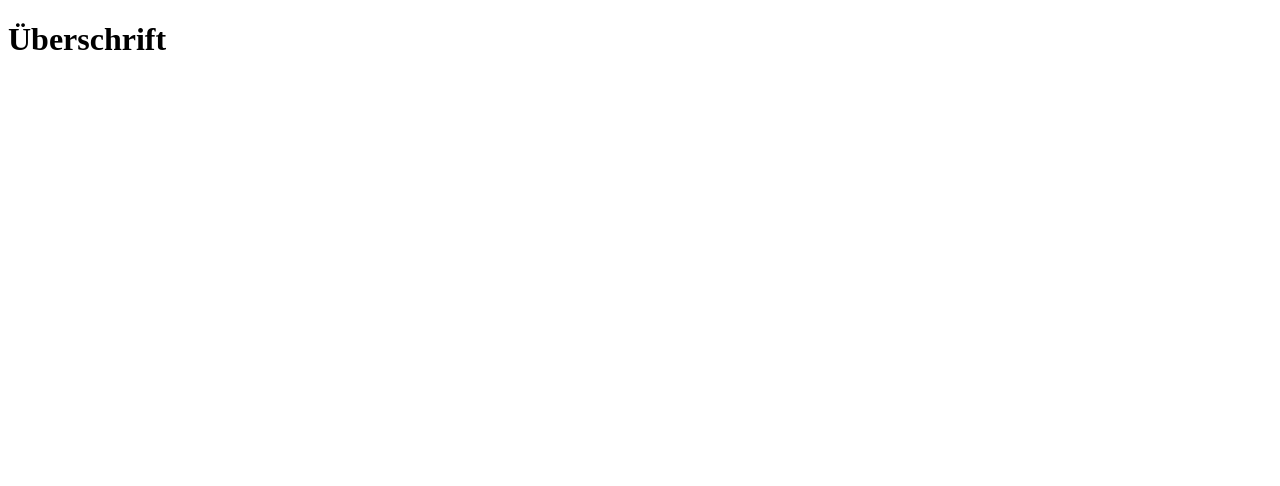
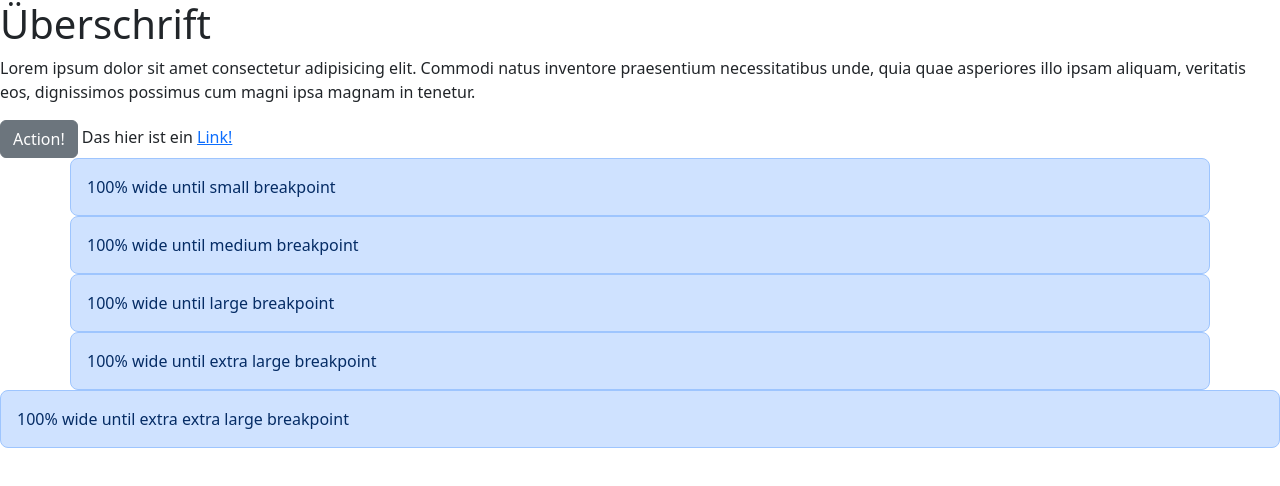
Before and after one commit to AnonymMonkey/testprojekt, a website: page index.html in a window 1280 px wide. Drawn offline with nearby package versions, Linux system fonts and the light colour scheme.

Commit message:
add bootstrap

```diff
--- a/index.html
+++ b/index.html
@@ -5,12 +5,33 @@
     <meta charset="UTF-8">
     <meta name="viewport" content="width=device-width, initial-scale=1.0">
     <title>Git-Test</title>
+
+    <link rel="stylesheet" href="node_modules/bootstrap/dist/css/bootstrap.min.css">
 </head>
 
 <body>
 
     <h1>Überschrift</h1>
 
+    <p>Lorem ipsum dolor sit amet consectetur adipisicing elit. Commodi natus inventore praesentium necessitatibus unde,
+        quia quae asperiores illo ipsam aliquam, veritatis eos, dignissimos possimus cum magni ipsa magnam in tenetur.
+    </p>
+
+    <button class="btn btn-secondary">Action!</button>
+
+    Das hier ist ein <a href="#">Link!</a>
+
+    <div class="p-3 text-primary-emphasis bg-primary-subtle border border-primary-subtle rounded-3 container-sm">100%
+        wide until small breakpoint</div>
+    <div class="p-3 text-primary-emphasis bg-primary-subtle border border-primary-subtle rounded-3 container-md">100%
+        wide until medium breakpoint</div>
+    <div class="p-3 text-primary-emphasis bg-primary-subtle border border-primary-subtle rounded-3 container-lg">100%
+        wide until large breakpoint</div>
+    <div class="p-3 text-primary-emphasis bg-primary-subtle border border-primary-subtle rounded-3 container-xl">100%
+        wide until extra large breakpoint</div>
+    <div class="p-3 text-primary-emphasis bg-primary-subtle border border-primary-subtle rounded-3 container-xxl">100%
+        wide until extra extra large breakpoint</div>
+
 </body>
 
 </html>
--- /dev/null
+++ b/package.json
@@ -0,0 +1,5 @@
+{
+  "dependencies": {
+    "bootstrap": "^5.3.0"
+  }
+}
```
Also changed, not shown: 1 other file.
